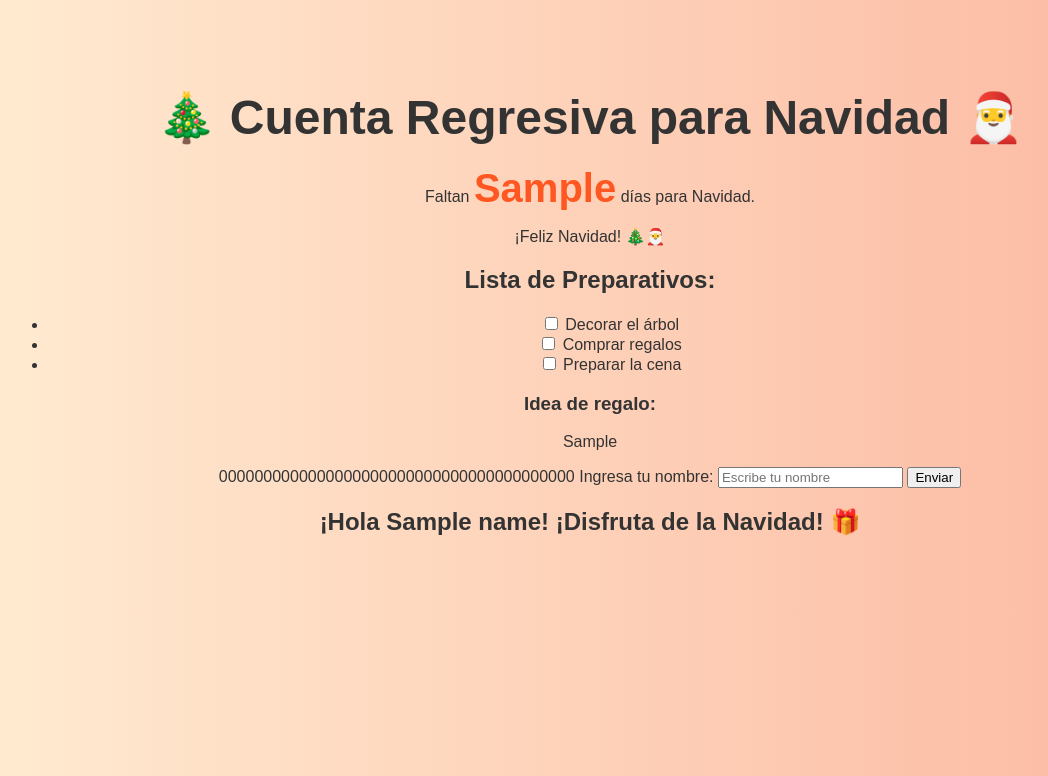
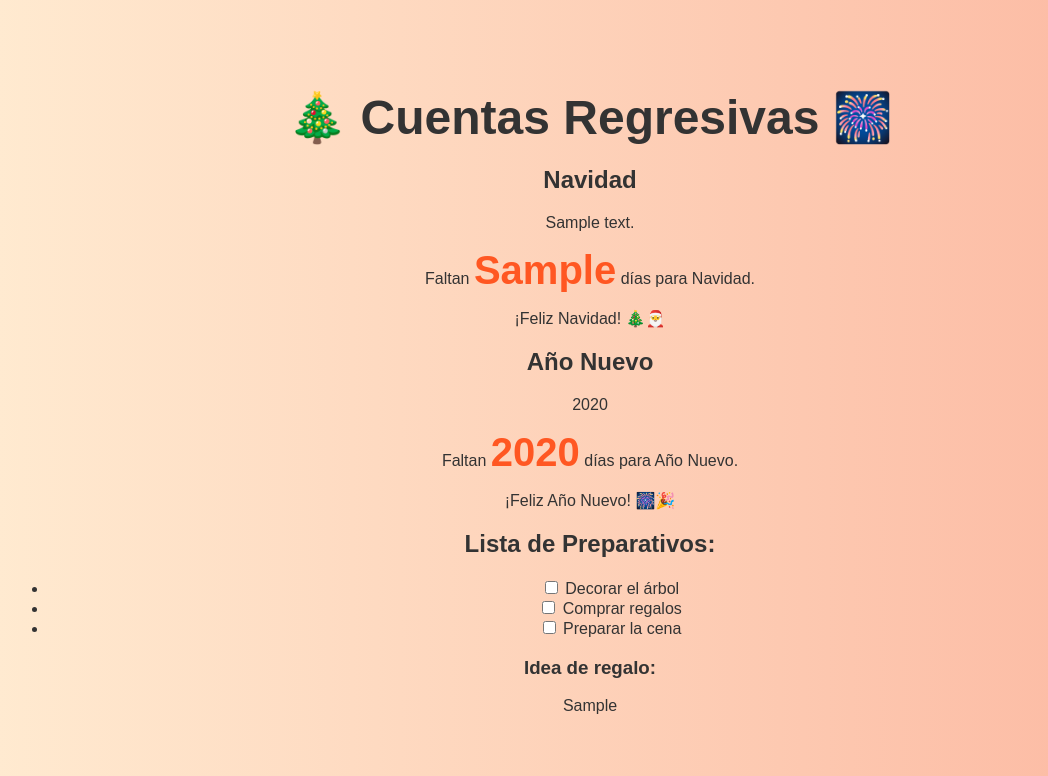
Before and after one commit to Silentarcherjr/cuenta-regresiva-navidad, a Flask app: template templates/index.html in a window 1280 px wide. Shown: the top 776 px of the page, without its empty margins (50-1098 px from the left). Run offline with Flask 3, Linux system fonts and the light colour scheme; the template is opened without the code that fills it: most values are stand-ins (such as "Sample title", 1, 10 or a date in 2020); some libraries are stand-ins or nearby versions.

Commit message:
Update index.html

```diff
--- a/templates/index.html
+++ b/templates/index.html
@@ -3,33 +3,64 @@
 <head>
     <meta charset="UTF-8">
     <meta name="viewport" content="width=device-width, initial-scale=1.0">
-    <title>Cuenta Regresiva para Navidad</title>
+    <title>Cuentas Regresivas: Navidad y Año Nuevo</title>
     <!-- Enlace al CSS -->
     <link rel="stylesheet" href="{{ url_for('static', filename='css/styles.css') }}">
     <script>
         const christmas = new Date("December 25, 2023 00:00:00").getTime();
+        const newYear = new Date("January 1, 2024 00:00:00").getTime();
+
         setInterval(function() {
             const now = new Date().getTime();
-            const timeLeft = christmas - now;
-            if (timeLeft > 0) {
-                const days = Math.floor(timeLeft / (1000 * 60 * 60 * 24));
-                const hours = Math.floor((timeLeft % (1000 * 60 * 60 * 24)) / (1000 * 60 * 60));
-                const minutes = Math.floor((timeLeft % (1000 * 60 * 60)) / (1000 * 60));
-                const seconds = Math.floor((timeLeft % (1000 * 60)) / 1000);
 
-                document.getElementById("countdown").innerHTML =
+            // Navidad
+            const timeLeftChristmas = christmas - now;
+            if (timeLeftChristmas > 0) {
+                const days = Math.floor(timeLeftChristmas / (1000 * 60 * 60 * 24));
+                const hours = Math.floor((timeLeftChristmas % (1000 * 60 * 60 * 24)) / (1000 * 60 * 60));
+                const minutes = Math.floor((timeLeftChristmas % (1000 * 60 * 60)) / (1000 * 60));
+                const seconds = Math.floor((timeLeftChristmas % (1000 * 60)) / 1000);
+
+                document.getElementById("countdown-christmas").innerHTML =
                     `${days} días, ${hours} horas, ${minutes} minutos, ${seconds} segundos`;
             } else {
-                document.getElementById("countdown").innerHTML = "¡Feliz Navidad! 🎄🎅";
+                document.getElementById("countdown-christmas").innerHTML = "¡Feliz Navidad! 🎄🎅";
+            }
+
+            // Año Nuevo
+            const timeLeftNewYear = newYear - now;
+            if (timeLeftNewYear > 0) {
+                const days = Math.floor(timeLeftNewYear / (1000 * 60 * 60 * 24));
+                const hours = Math.floor((timeLeftNewYear % (1000 * 60 * 60 * 24)) / (1000 * 60 * 60));
+                const minutes = Math.floor((timeLeftNewYear % (1000 * 60 * 60)) / (1000 * 60));
+                const seconds = Math.floor((timeLeftNewYear % (1000 * 60)) / 1000);
+
+                document.getElementById("countdown-new-year").innerHTML =
+                    `${days} días, ${hours} horas, ${minutes} minutos, ${seconds} segundos`;
+            } else {
+                document.getElementById("countdown-new-year").innerHTML = "¡Feliz Año Nuevo! 🎆🎉";
             }
         }, 1000);
     </script>
 </head>
 <body>
-    <h1>🎄 Cuenta Regresiva para Navidad 🎅</h1>
-    <p>{{ message }}</p>
-    <p>Faltan <span class="countdown">{{ days_remaining }}</span> días para Navidad.</p>
-    <p id="countdown"></p>
+    <h1>🎄 Cuentas Regresivas 🎆</h1>
+
+    <!-- Sección de Navidad -->
+    <section>
+        <h2>Navidad</h2>
+        <p>{{ message_christmas }}</p>
+        <p>Faltan <span class="countdown">{{ days_to_christmas }}</span> días para Navidad.</p>
+        <p id="countdown-christmas"></p>
+    </section>
+
+    <!-- Sección de Año Nuevo -->
+    <section>
+        <h2>Año Nuevo</h2>
+        <p>{{ message_new_year }}</p>
+        <p>Faltan <span class="countdown">{{ days_to_new_year }}</span> días para Año Nuevo.</p>
+        <p id="countdown-new-year"></p>
+    </section>
 
     <!-- Lista de preparativos -->
     <h2>Lista de Preparativos:</h2>
@@ -42,15 +73,5 @@
     <!-- Idea de regalo -->
     <h3>Idea de regalo:</h3>
     <p>{{ random_gift }}</p>
-
-    <!-- Formulario para nombre del usuario -->
-    <form method="POST">
-        {{ csrf_token() }}
-        <label for="name">Ingresa tu nombre:</label>
-        <input type="text" id="name" name="name" placeholder="Escribe tu nombre">
-        <button type="submit">Enviar</button>
-    </form>
-
-    <h2>¡Hola {{ name }}! ¡Disfruta de la Navidad! 🎁</h2>
 </body>
 </html>
```
